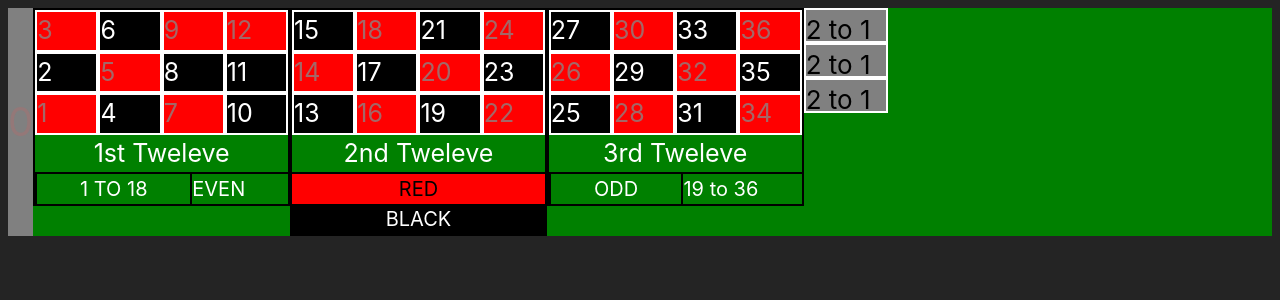
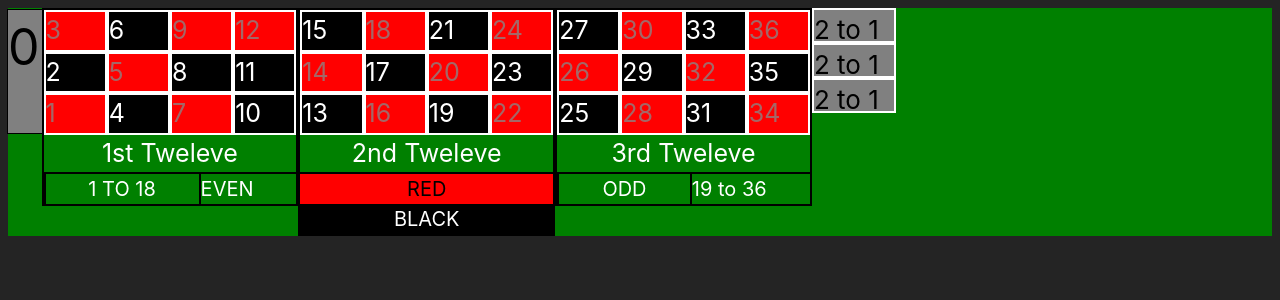
Before and after one commit to Knewmule/roulette, a React (Vite) app in the folder roulette-table/roulette/: page / in a window 1280 px wide. Shown: the top 300 px of the page. Built offline with nearby package versions, Linux system fonts and the light colour scheme.

Commit message:
Seperated bigger components into functions now into their own components

```diff
--- a/roulette-table/roulette/src/App.css
+++ b/roulette-table/roulette/src/App.css
@@ -8,24 +8,27 @@
 div#table1{
   background-color: green;
   width: 100%;
-  height: 100%;
-  margin: 0px 0px 0px 0px;
+  height: 75%;
+
+
 }
 /* Zero Bets */
 div.zerob{
   display:flex;
   align-items:center;
+  flex-direction:column;
+  justify-content: left;
 }
 .zerob > #zero{
-  display:flex;
-  flex-direction:column;
-  justify-content: space-evenly;
+  /* display:flex; */
+
   width:100%;
-  height:100%;
-  margin: 0px 0px 0px 0px;
+  height:54%;
   background-color:grey;
-  border: 0px solid black;
-  font-size:40px;
+  font-size:50px;
+  color: black;
+  margin: 1px 0px 0px 0px ;
+  border: 1px solid black;
 }
 /* Number bets */
 div.a{
--- a/roulette-table/roulette/src/App.jsx
+++ b/roulette-table/roulette/src/App.jsx
@@ -3,19 +3,20 @@ import reactLogo from './assets/react.svg'
 import viteLogo from '/vite.svg'
 import './App.css'
 
-function App() {
-  const [count, setCount] = useState(0)
 
-  return (
-    <>
-    <div id="table1">
+function zero(){
 
+  return(
     <div class="zerob">
       <span id="zero" >0</span>
     </div>
-    {
-      // Numberbets
+  );
+
 }
+
+function Numberbets(){
+
+  return(
     <div class="a firsts">
       <div class="b firsts">
       <span class="red">3</span>
@@ -48,12 +49,13 @@ function App() {
      </div>
      </div>
   </div>
+  );
+}
 
-  {
-    //<!-- Second Number bets  -->
-  }
+function Numberbets2(){
 
-      <div class="a firsts">
+  return(
+    <div class="a firsts">
          <div class="b firsts">
          <span class="black">15</span>
          <span class="red">18</span>
@@ -87,12 +89,12 @@ function App() {
         </div>
 
      </div>
+  );
+}
+function Numberbets3(){
 
-
-     {
-      // <!-- Third Number bets -->
-     }
-   <div class="a firsts">
+  return(
+    <div class="a firsts">
       <div class="b firsts">
       <span class="black">27</span>
       <span class="red">30</span>
@@ -125,17 +127,58 @@ function App() {
      </div>
 
   </div>
+  )
+}
 
-    {
-      //<!-- Two to One bets -->
-    }
-      <div class="bb ">
+function Twoto1(){
+
+  return(
+    <div class="bb ">
         <span class="twoone">2 to 1</span>
 
       <span class="twoone">2 to 1</span>
 
       <span class="twoone">2 to 1</span>
     </div>
+  )
+}
+
+function App() {
+
+
+
+  const [count, setCount] = useState(0)
+
+  return (
+    <>
+    <div id="table1">
+
+    {zero()}
+    {
+      // Numberbets
+      Numberbets()
+}
+
+
+  {
+    //<!-- Second Number bets  -->
+    Numberbets2()
+  }
+
+
+
+
+     {
+      // <!-- Third Number bets -->
+      Numberbets3()
+     }
+
+
+    {
+      //<!-- Two to One bets -->
+      Twoto1()
+    }
+
     </div>
 
     </>
```
